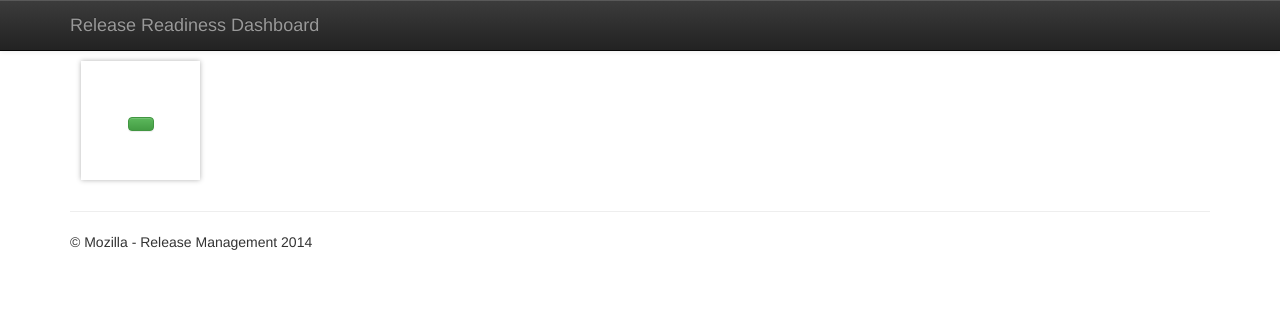
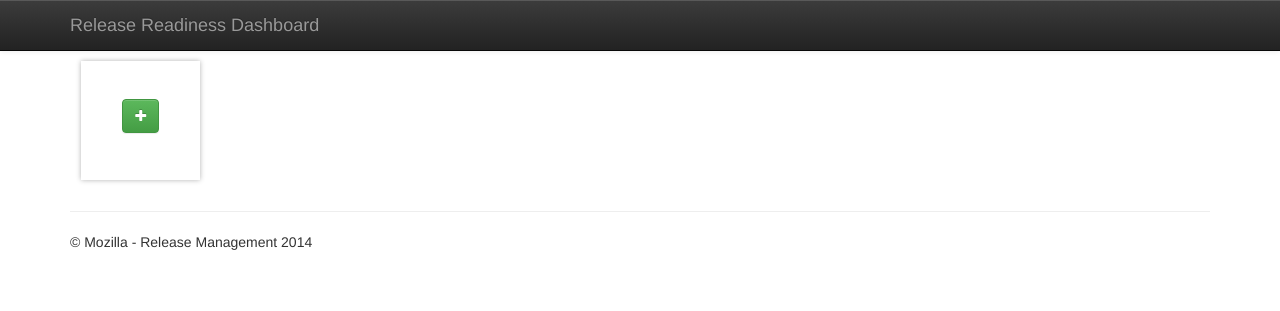
Before and after one commit to williecheong/release_dash, a CodeIgniter app: template application/views/watch_single.php in a window 1280 px wide. Shown: the top 311 px of the page. Run offline with CodeIgniter, Linux system fonts and the light colour scheme; the template is opened without the code that fills it: most values are stand-ins (such as "Sample title", 1, 10 or a date in 2020); some libraries are stand-ins or nearby versions.

Commit message:
Font Awesome updated to version 4.0.3

```diff
--- a/application/views/modals/watch_single.php
+++ b/application/views/modals/watch_single.php
@@ -30,10 +30,10 @@
             </div>
             <div class="modal-footer">
                 <button class="btn btn-default btn-sm" id="new-query-template">
-                    <i class="icon-plus"></i> Query
+                    <i class="fa fa-plus"></i> Query
                 </button>
                 <button class="btn btn-success" id="save-new-group">
-                    <i class="icon-save"></i> Save
+                    <i class="fa fa-save"></i> Save
                 </button>
             </div>
         </div><!-- /.modal-content -->
@@ -75,7 +75,7 @@
             </div>
             <div class="modal-footer">
                 <button class="btn btn-danger" id="delete-old-group" data-group-id="">
-                    <i class="icon-remove"></i> Delete
+                    <i class="fa fa-remove"></i> Delete
                 </button>
             </div>
         </div><!-- /.modal-content -->
--- a/application/views/templates/header.php
+++ b/application/views/templates/header.php
@@ -11,7 +11,7 @@
         <meta name="description" content="A dashboard for monitoring the readiness of new releases for Mozilla products.">
         <meta name="viewport" content="width=device-width">
         <link rel="stylesheet" href="/assets/css/bootstrap.min.css">
-        <link href="//netdna.bootstrapcdn.com/font-awesome/3.2.1/css/font-awesome.css" rel="stylesheet">
+        <link href="//netdna.bootstrapcdn.com/font-awesome/4.0.3/css/font-awesome.css" rel="stylesheet">
 
         <style>
             body {
--- a/application/views/watch_single.php
+++ b/application/views/watch_single.php
@@ -40,7 +40,7 @@
                         <?php foreach ( $group['queries'] as $query ) { ?>
                         <?php if ( !empty($query['bz_query']) ) { ?>
                         <a class="btn btn-xs pull-right" href="<?= $query['bz_query']; ?>" style="color:<?= $query['colour']; ?>;">
-                            <i class="icon-bug"></i>
+                            <i class="fa fa-bug"></i>
                         </a>
                         <?php } ?>
                         <?php } ?>
@@ -63,7 +63,7 @@
                         <?php foreach ( $group['queries'] as $query ) { ?>
                         <?php if ( !empty($query['bz_query']) ) { ?>
                         <a class="btn btn-xs pull-right" href="<?= $query['bz_query']; ?>" style="color:<?= $query['colour']; ?>;">
-                            <i class="icon-bug"></i>
+                            <i class="fa fa-bug"></i>
                         </a>
                         <?php } ?>
                         <?php } ?>
@@ -86,12 +86,12 @@
                 <li class="group" id="<?= $group_tag; ?>" data-row="1" data-col="1" data-sizex="3" data-sizey="2">
                     <div class="top-menu">
                         <button class="btn btn-xs pull-right" id="edit-old-group" data-group-tag="<?= $group_tag; ?>">
-                            <i class="icon-pencil"></i>
+                            <i class="fa fa-pencil"></i>
                         </button>
                         <?php foreach ( $group['queries'] as $query ) { ?>
                         <?php if ( !empty($query['bz_query']) ) { ?>
                         <a class="btn btn-xs pull-right" href="<?= $query['bz_query']; ?>" style="color:<?= $query['colour']; ?>;">
-                            <i class="icon-bug"></i>
+                            <i class="fa fa-bug"></i>
                         </a>
                         <?php } ?>
                         <?php } ?>
@@ -113,12 +113,12 @@
                 <li class="group" id="<?= $group_tag; ?>" data-row="1" data-col="1" data-sizex="<?= min(2, count($group['queries'])); ?>" data-sizey="1">
                     <div class="top-menu">
                         <button class="btn btn-xs pull-right" id="edit-old-group" data-group-tag="<?= $group_tag; ?>">
-                            <i class="icon-pencil"></i>
+                            <i class="fa fa-pencil"></i>
                         </button>
                         <?php foreach ( $group['queries'] as $query ) { ?>
                         <?php if ( !empty($query['bz_query']) ) { ?>
                         <a class="btn btn-xs pull-right" href="<?= $query['bz_query']; ?>" style="color:<?= $query['colour']; ?>;">
-                            <i class="icon-bug"></i>
+                            <i class="fa fa-bug"></i>
                         </a>
                         <?php } ?>
                         <?php } ?>
@@ -141,7 +141,7 @@
             <li class="non-group" data-row="1" data-col="1" data-sizex="1" data-sizey="1">
                 <div class="text-center group-title">
                     <button type="button" class="btn btn-success" id="add-new-group">
-                        <i class="icon-plus"></i>
+                        <i class="fa fa-plus"></i>
                     </button>
                 </div>
             </li>
--- a/assets/js/watch_single.js
+++ b/assets/js/watch_single.js
@@ -29,7 +29,7 @@
             $('.modal#new-group').find('input').val('');
             $('.modal#new-group').find('input[type="checkbox"]').prop('checked', false);
             $('.modal#new-group').find('div.new-query').remove();
-            $('.modal#new-group').find('.btn#save-new-group').html('<i class="icon-save"></i> Save');
+            $('.modal#new-group').find('.btn#save-new-group').html('<i class="fa fa-save"></i> Save');
             $('.modal#new-group').find('.btn#save-new-group').removeClass('disabled');
             $('.modal#new-group').find('.btn#save-new-group').removeClass('previousSuccess');
         }
@@ -125,10 +125,10 @@
             success: function(response) {
                 if ( response == 'OK' ) {
                     $this.addClass('previousSuccess');
-                    $this.html('<i class="icon-ok"></i> Success');
+                    $this.html('<i class="fa fa-ok"></i> Success');
                     setTimeout(function() {
                         // Refresh page after 1.5 seconds
-                        $this.html('<i class="icon-time"></i> Refreshing');
+                        $this.html('<i class="fa fa-refresh"></i> Refreshing');
                         location.reload();
                     }, 1500);
                 }
@@ -154,7 +154,7 @@
         // Cleaning up the modal from prior use
         $('.modal#old-group').find('form div.old-query').remove();
         $('.btn#delete-old-group').removeClass('disabled');
-        $('.btn#delete-old-group').html('<i class="icon-remove"></i> Delete');
+        $('.btn#delete-old-group').html('<i class="fa fa-times"></i> Delete');
         // End of cleaning up the modal from prior use
 
         // Setting the values inside the modal's form fields
@@ -201,10 +201,10 @@
             type: 'DELETE',
             success: function(response) {
                 if ( response == 'OK' ) {
-                    $this.html('<i class="icon-ok"></i> Success');
+                    $this.html('<i class="fa fa-ok"></i> Success');
                     setTimeout(function() {
                         // Refresh page after 1.5 seconds
-                        $this.html('<i class="icon-time"></i> Refreshing');
+                        $this.html('<i class="fa fa-refresh"></i> Refreshing');
                         location.reload();
                     }, 1500);
                 }
@@ -357,7 +357,7 @@
     function templateNewGroup ( number ) {
         var html = '<div class="new-query" id="'+ number +'">'+
                         '<button type="button" class="btn btn-xs btn-default" id="remove-new-query">'+
-                            '<i class="icon-remove"></i>'+
+                            '<i class="fa fa-times"></i>'+
                         '</button>'+
                         '<div class="form-group">'+
                             '<label class="col-sm-3 control-label" for="new-query-name">Query Name</label>'+
@@ -365,7 +365,7 @@
                                 '<input type="text" class="form-control" id="new-query-name" placeholder="Description for this query.">'+
                                 '<span class="input-group-btn">'+
                                     '<button class="btn btn-default colourpicker" type="button" id="'+number+'">'+
-                                        '<i class="icon-tint icon-large"></i> Color'+
+                                        '<i class="fa fa-tint fa-lg"></i> Color'+
                                     '</button>'+
                                     '<em id="colorpicker-log"></em>'+
                                 '</span>'+
@@ -398,7 +398,7 @@
                                 '<input type="text" class="form-control" id="query-name" placeholder="Description for this query." value="'+query.title+'">'+
                                 '<span class="input-group-btn">'+
                                     '<button class="btn btn-default colourpicker" type="button" id="'+query.query_id+'" style="color:'+query.colour+';">'+
-                                        '<i class="icon-tint icon-large"></i> Color'+
+                                        '<i class="fa fa-tint fa-lg"></i> Color'+
                                     '</button>'+
                                     '<em id="colorpicker-log"></em>'+
                                 '</span>'+
```
